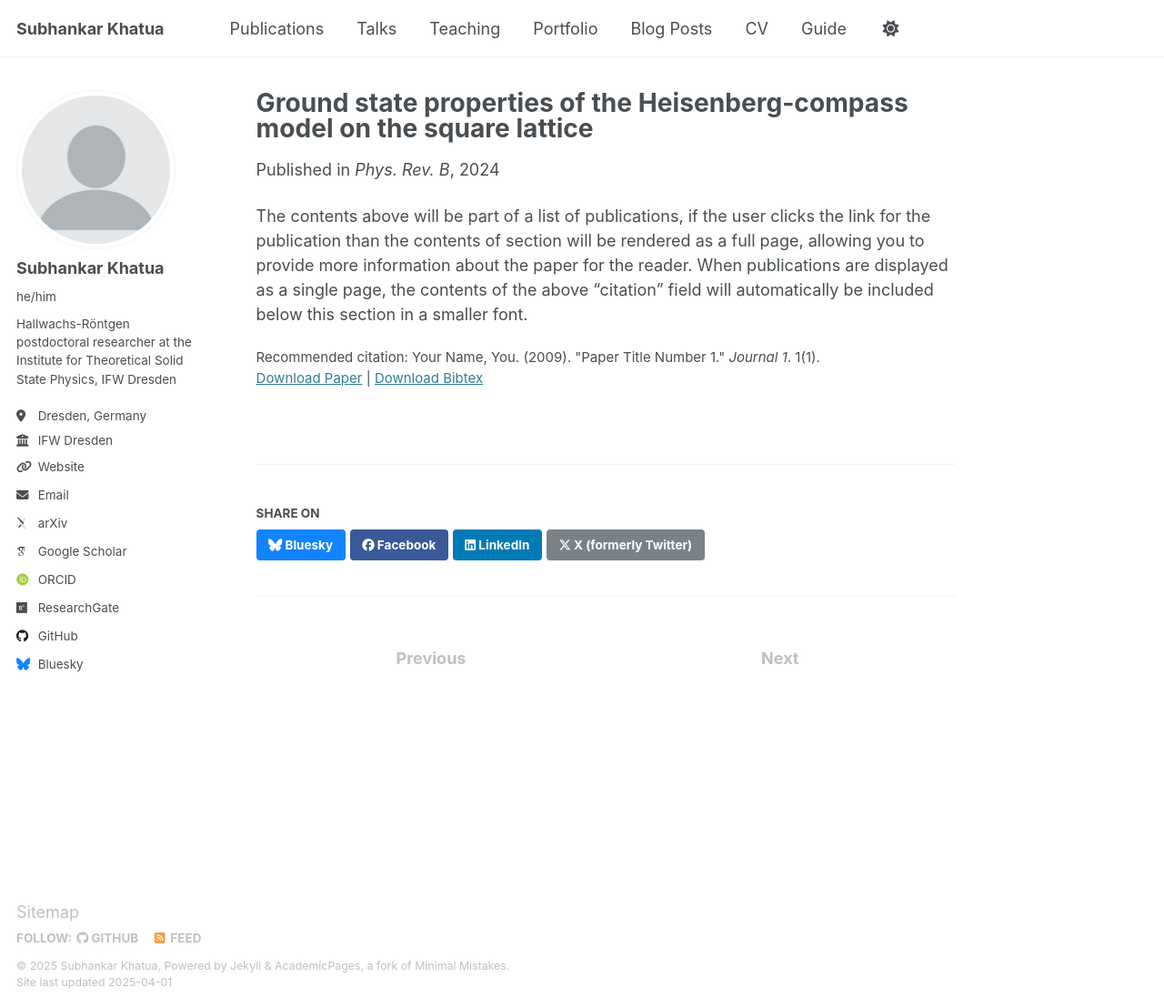
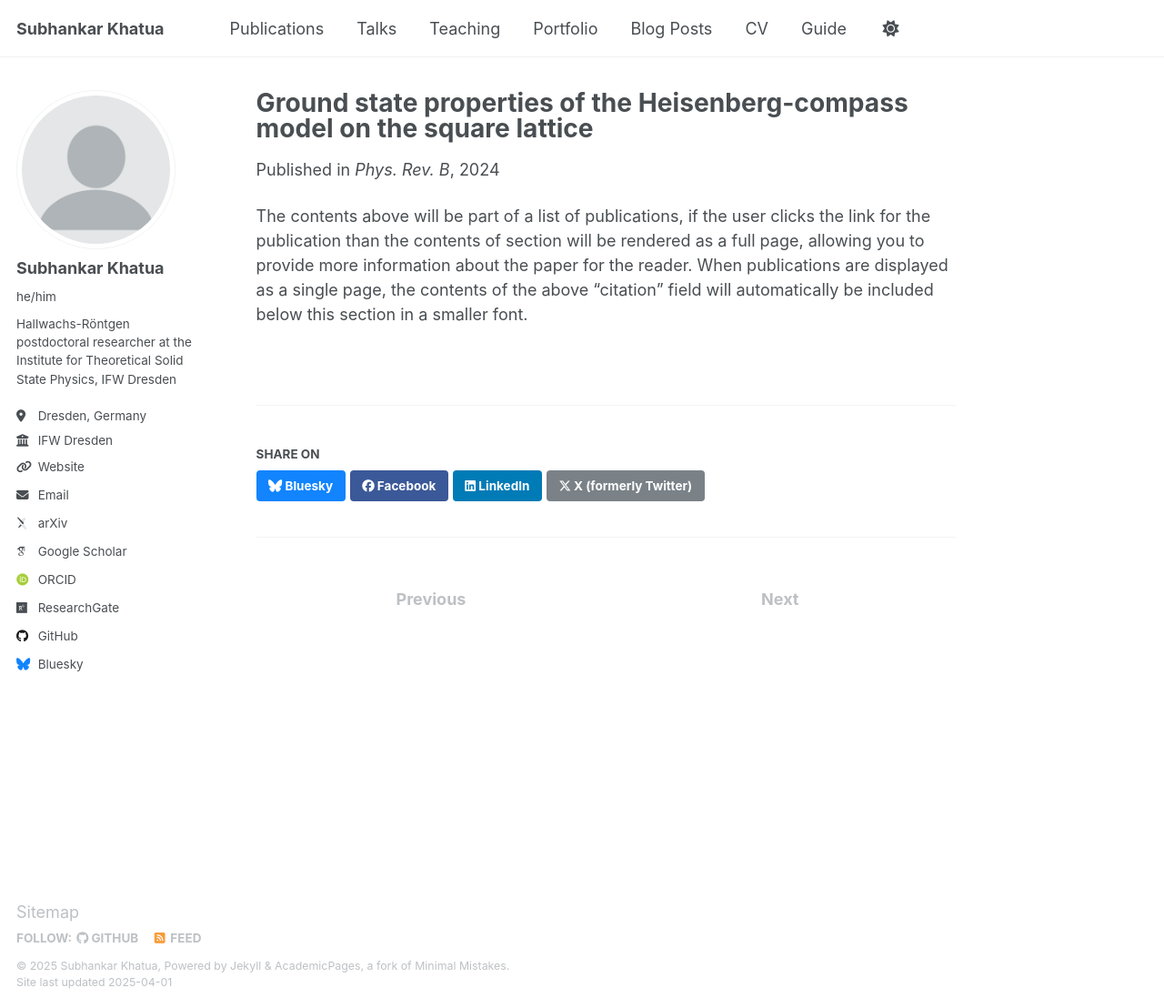
Before and after one commit to subhankar-khatua/subhankar-khatua.github.io, a Jekyll site: the page built from _publications/2009-10-01-paper-title-number-1.md, in a window 1280 px wide and 1108 px high. Shown: the whole window at 91% size. Built offline with Jekyll 4.4.1, drawn with Linux system fonts in a browser that asks for light colours; some web fonts are replaced; part of the change alters nothing that is shown.

Commit message:
Update 2009-10-01-paper-title-number-1.md

```diff
--- a/_publications/2009-10-01-paper-title-number-1.md
+++ b/_publications/2009-10-01-paper-title-number-1.md
@@ -7,8 +7,9 @@ excerpt: 'This paper is about the number 1. The number 2 is left for future work
 date: 2024-09-23
 venue: 'Phys. Rev. B'
 #slidesurl: 'http://academicpages.github.io/files/slides1.pdf'
-paperurl: 'http://academicpages.github.io/files/paper1.pdf'
-bibtexurl: 'http://academicpages.github.io/files/bibtex1.bib'
-citation: 'Your Name, You. (2009). &quot;Paper Title Number 1.&quot; <i>Journal 1</i>. 1(1).'
+#paperurl: 'http://academicpages.github.io/files/paper1.pdf'
+paperurl: 'https://journals.aps.org/prb/abstract/10.1103/PhysRevB.110.104426'
+#bibtexurl: 'http://academicpages.github.io/files/bibtex1.bib'
+#citation: 'Your Name, You. (2009). &quot;Paper Title Number 1.&quot; <i>Journal 1</i>. 1(1).'
 ---
 The contents above will be part of a list of publications, if the user clicks the link for the publication than the contents of section will be rendered as a full page, allowing you to provide more information about the paper for the reader. When publications are displayed as a single page, the contents of the above "citation" field will automatically be included below this section in a smaller font.
```
